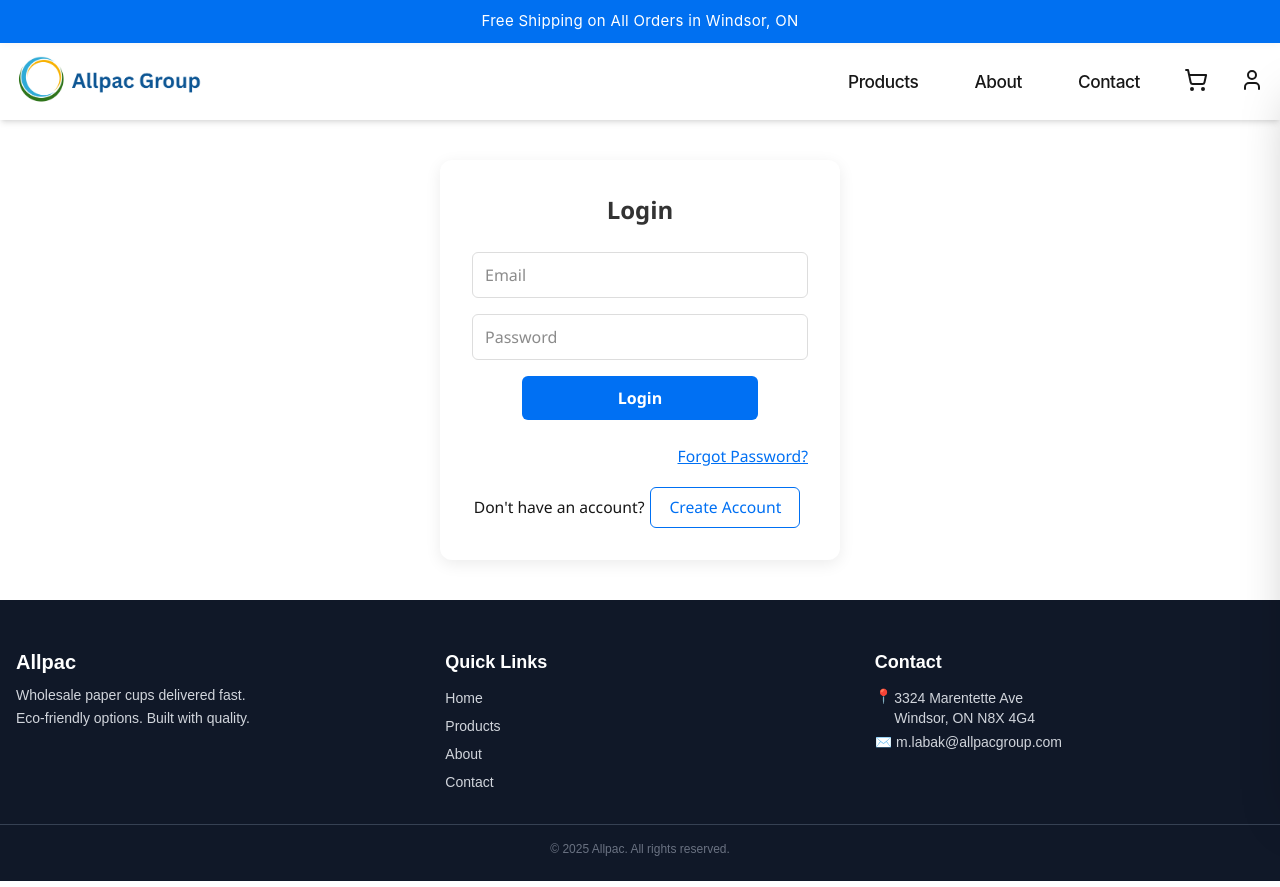
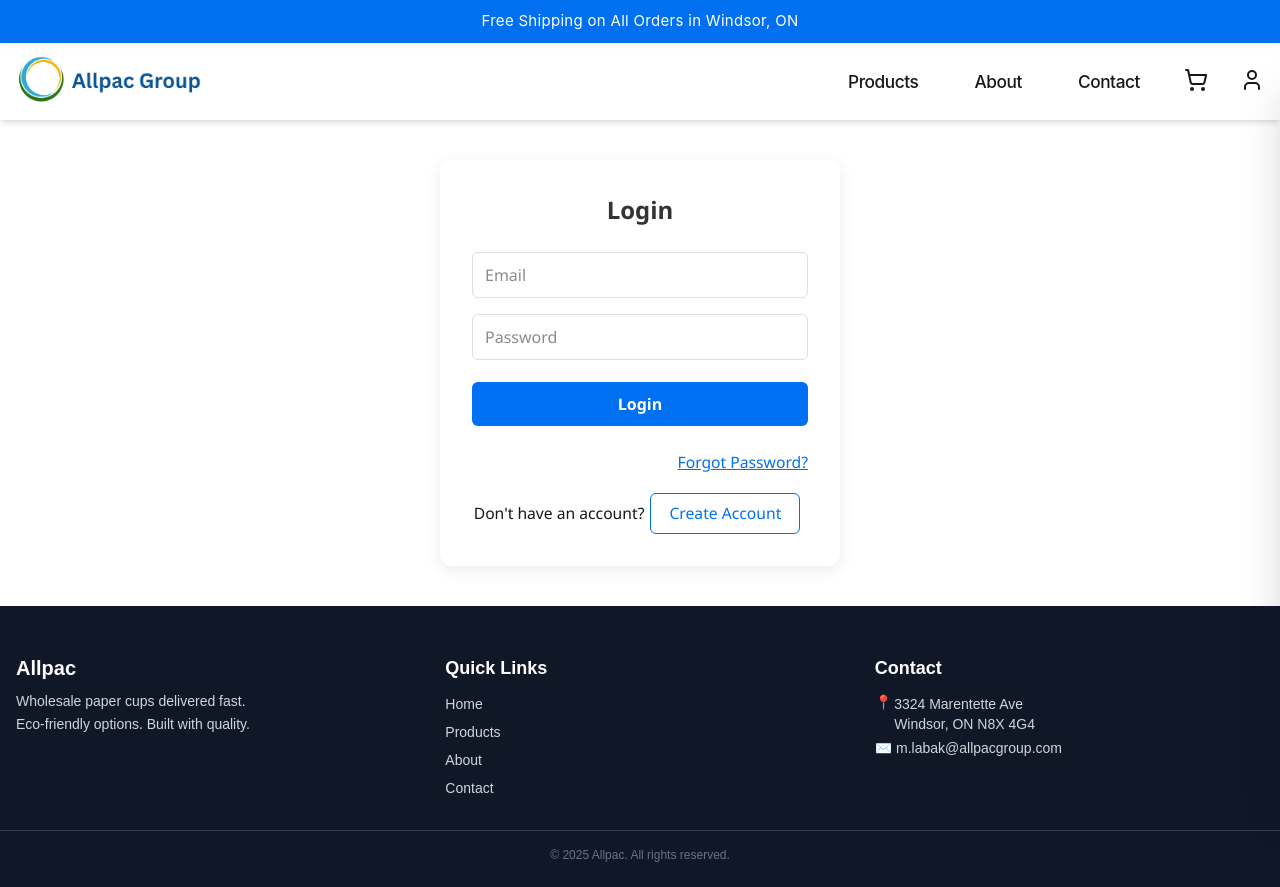
Before and after one commit to Emadedin1/allpacstore, a Next.js app: page /login in a window 1280 px wide. Built offline with nearby package versions, Linux system fonts and the light colour scheme; no server answers.

Commit message:
Update LoginPage.jsx

```diff
--- a/src/components/LoginPage.jsx
+++ b/src/components/LoginPage.jsx
@@ -25,14 +25,17 @@ const styles = {
     display: "flex",
     flexDirection: "column",
     gap: "16px",
+    alignItems: "stretch", // allow children (inputs & button) to fill the full width
   },
   input: {
+    width: "100%", // make inputs full width of the form
     padding: "10px 12px",
     borderRadius: "6px",
     border: "1px solid #ddd",
     fontSize: "1rem",
     outline: "none",
     transition: "border-color 0.2s",
+    boxSizing: "border-box",
   },
   inputFocus: {
     borderColor: "#0070f3",
@@ -193,11 +196,11 @@ export default function LoginPage({ mode: initialMode = "login" }) {
           required
         />
 
-        {/* Centered, wider Login button */}
-        <div style={{ display: "flex", justifyContent: "center", alignItems: "center" }}>
+        {/* Login button now matches the width of the inputs */}
+        <div style={{ width: "100%", marginTop: 6 }}>
           <button
             type="submit"
-            style={{ ...styles.button, width: "70%", maxWidth: 320 }}
+            style={{ ...styles.button, width: "100%" }} // full width to match inputs
           >
             {mode === "login" ? "Login" : "Register"}
           </button>
```
